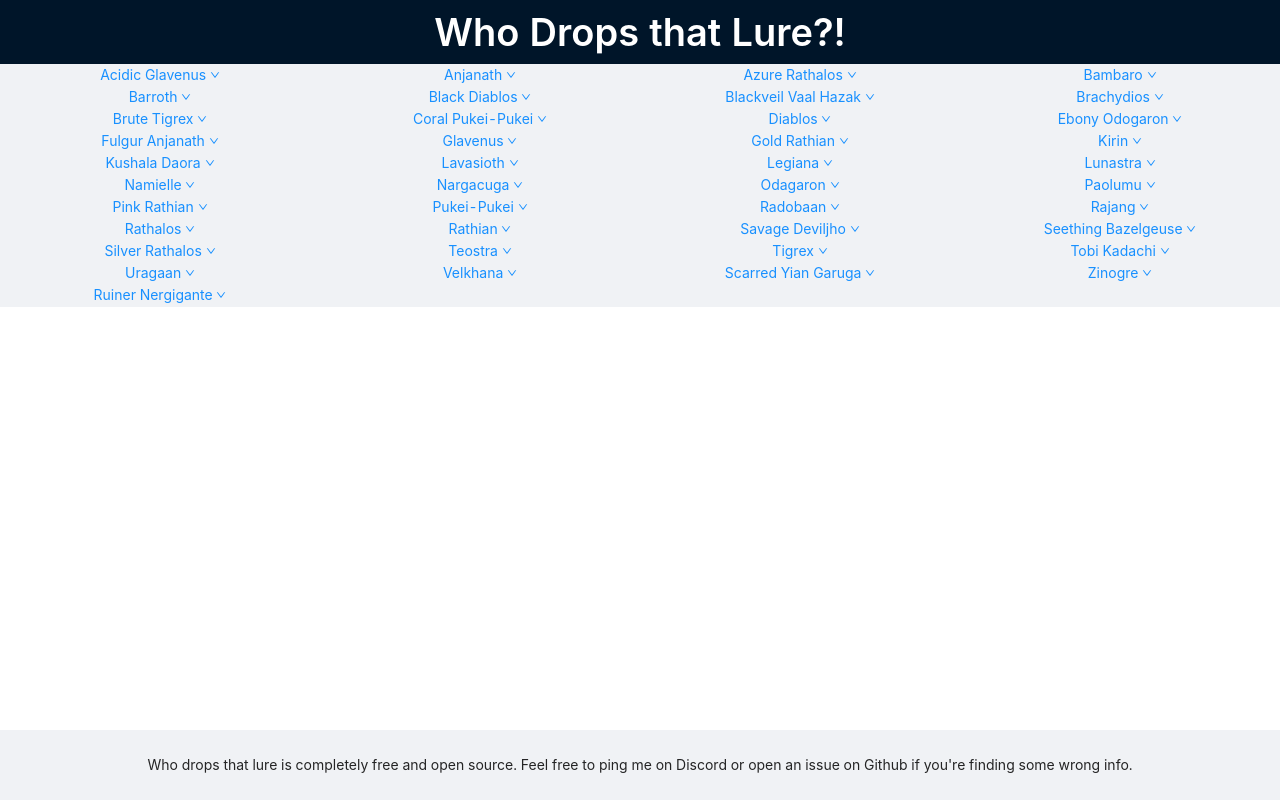
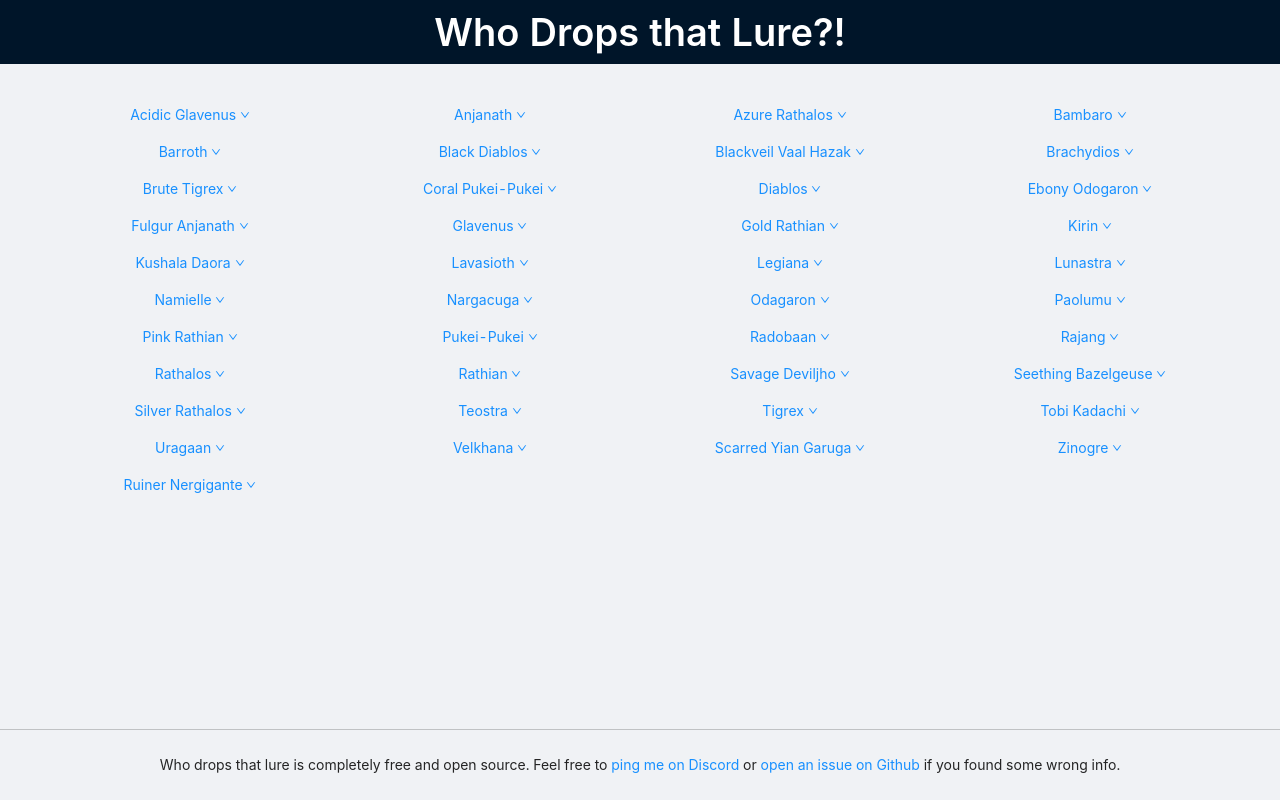
Before and after one commit to gianemi2/the-grinding-lands, a React (Create React App) app: page / in a window 1280 px wide. Built offline with nearby package versions, Linux system fonts and the light colour scheme.

Commit message:
Better footer design

```diff
--- a/src/App.js
+++ b/src/App.js
@@ -12,17 +12,17 @@ function App() {
     const { Title } = Typography
 
     return (
-        <Layout className="App">
+        <Layout className="App" style={{ position: "relative" }}>
             <Header style={{
                 display: "flex",
                 alignItems: "center",
                 justifyContent: "center"
             }}
             ><Title style={{ color: "#fff", alignItems: "center", marginBottom: 0 }}>Who Drops that Lure?!</Title></Header>
-            <Content>
+            <Content style={{ padding: 40, marginBottom: 40, minHeight: "calc(100vh - 104px)" }}>
                 <Monsters />
             </Content>
-            <Footer style={{ position: "absolute", bottom: 0, left: 0, right: 0 }}>Who drops that lure is completely free and open source. Feel free to ping me on Discord or open an issue on Github if you're finding some wrong info.</Footer>
+            <Footer style={{ borderTop: "1px solid rgba(0, 0, 0, 0.2)", position: "absolute", bottom: 0, left: 0, right: 0 }}>Who drops that lure is completely free and open source. Feel free to <a href="">ping me on Discord</a> or <a href="">open an issue on Github</a> if you found some wrong info.</Footer>
         </Layout>
     );
 }
--- a/src/components/Monsters.js
+++ b/src/components/Monsters.js
@@ -1,6 +1,6 @@
 import React from 'react'
 import Monster from './Monster'
-import { Affix, Button, Row, Col } from 'antd'
+import { Space, Row, Col } from 'antd'
 
 const Monsters = () => {
     const { monsters } = window.globalConfig;
@@ -8,7 +8,7 @@ const Monsters = () => {
         <Row>
             {
                 monsters.map(item => (
-                    <Col xs={12} sm={6} style={{ alignItems: "center" }}>
+                    <Col xs={12} sm={6} style={{ alignItems: "center", marginBottom: 15 }}>
                         <Monster
                             key={item.id}
                             data={item}
```
